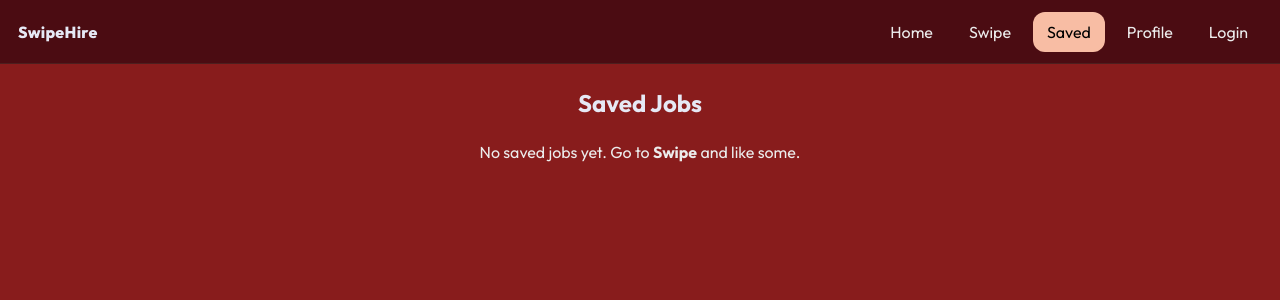
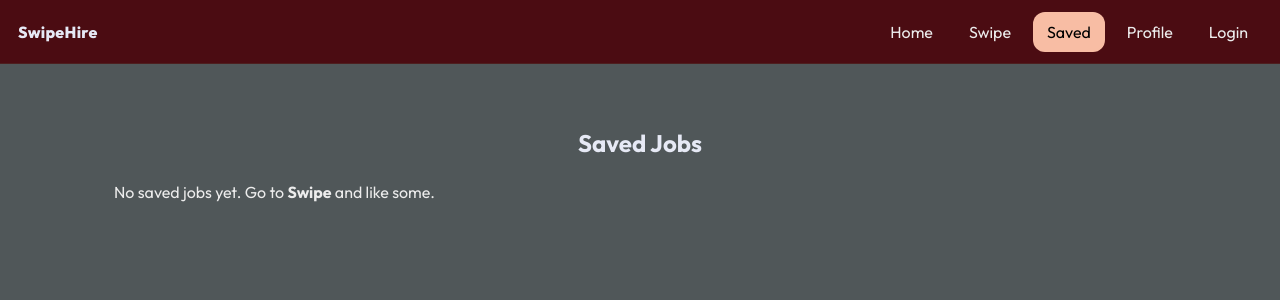
Before and after one commit to Grp11SwipeHire/SwipeHire, a React (Vite) app in the folder swipehire-frontend/: page /saved in a window 1280 px wide. Shown: the top 300 px of the page. Built offline with nearby package versions, Linux system fonts and the light colour scheme.

Commit message:
style(saved): card and background color updated

```diff
--- a/swipehire-frontend/src/pages/Saved.jsx
+++ b/swipehire-frontend/src/pages/Saved.jsx
@@ -16,18 +16,37 @@ export default function Saved(){
   }
 
   return (
-    <div className="container stack" style={{ placeItems:'center' }}>
-      <h2>Saved Jobs</h2>
+    <div style={{ minHeight: '100vh', background: '#505759' }}>
+      <div
+        style={{
+          display: 'flex',
+          flexDirection: 'column',
+          alignItems: 'center',
+          paddingTop: '40px'
+        }}
+      >
+      <div className="container" style={{ width: '100%' }}>
+          <h2 style={{ textAlign: 'center', marginBottom: 24 }}>
+            Saved Jobs
+          </h2>
           {liked.length===0 ? (
             <div className="muted">No saved jobs yet. Go to <strong>Swipe</strong> and like some.</div>
           ):(
             <>
-          <div className="stack" style={{ width:'min(92vw, 760px)' }}>
-            {liked.map(job=> <JobCard key={job.id} job={job}/>)}
+              <div className="stack" style={{ width:'min(92vw, 760px)', margin: '0 auto' }}>
+                {liked.map(job=> <JobCard key={job.id} job={job} className="job-card-light"/>)}
               </div>
-          <button className="btn btn-ghost" onClick={clear}>Clear Saved</button>
+              <button
+                className="btn btn-ghost"
+                onClick={clear}
+                style={{ marginTop: 16, display: 'block', marginLeft: 'auto', marginRight: 'auto' }}
+              >
+                Clear Saved
+              </button>
             </>
           )}
         </div>
+      </div>
+    </div>
   )
 }
```
Lines whose indentation alone changed are shown as unchanged.
